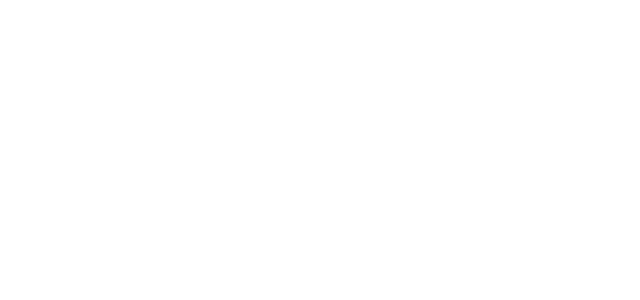
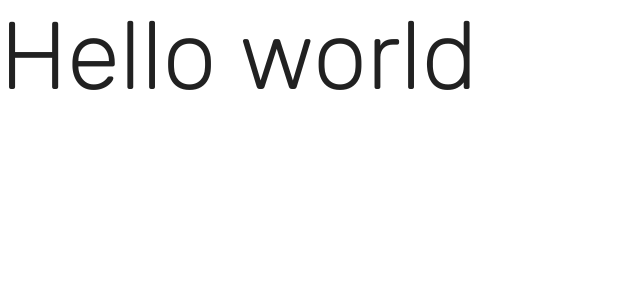
Before and after one commit to IgorSmugalov/resto-office, a Next.js app: page / in a window 1280 px wide. Shown: the top 300 px of the page, without its empty margins (0-640 px from the left). Built offline with nearby package versions, Linux system fonts and the light colour scheme.

Commit message:
feat: added material ui

```diff
--- a/src/app/layout.tsx
+++ b/src/app/layout.tsx
@@ -1,5 +1,7 @@
+import ThemeRegistry from '@global/theme/theme-registry'
 import type { Metadata } from 'next'
 import { Inter } from 'next/font/google'
+import { ReactNode } from 'react'
 
 const inter = Inter({ subsets: ['latin'] })
 
@@ -7,14 +9,12 @@ export const metadata: Metadata = {
   title: 'Resto-office',
 }
 
-export default function RootLayout({
-  children,
-}: {
-  children: React.ReactNode
-}) {
+export default function RootLayout({ children }: { children: ReactNode }) {
   return (
     <html lang="en">
-      <body className={inter.className}>{children}</body>
+      <ThemeRegistry options={{ key: 'mui' }}>
+        <body className={inter.className}>{children}</body>
+      </ThemeRegistry>
     </html>
   )
 }
--- a/src/app/page.module.css
+++ /dev/null
@@ -1,3 +0,0 @@
-.main {
-  display: flex;
-}
--- a/src/app/page.tsx
+++ b/src/app/page.tsx
@@ -1,5 +1,9 @@
-import styles from './page.module.css'
+import { Typography } from '@mui/material'
 
 export default function Home() {
-  return <main className={styles.main}></main>
+  return (
+    <main>
+      <Typography variant={'h1'}>Hello world</Typography>
+    </main>
+  )
 }
--- /dev/null
+++ b/src/global/theme/mui-theme.ts
@@ -0,0 +1,12 @@
+import { Rubik } from 'next/font/google'
+import { createTheme, Theme } from '@mui/material/styles'
+
+const rubik = Rubik({
+  weight: ['300', '400'],
+  style: ['normal', 'italic'],
+  subsets: ['latin'],
+})
+
+export const muiTheme: Theme = createTheme({
+  typography: { fontFamily: rubik.style.fontFamily },
+})
--- /dev/null
+++ b/src/global/theme/theme-registry.tsx
@@ -0,0 +1,66 @@
+'use client'
+
+import { useState } from 'react'
+import createCache from '@emotion/cache'
+import { useServerInsertedHTML } from 'next/navigation'
+import { CacheProvider } from '@emotion/react'
+import { ThemeProvider } from '@mui/material/styles'
+import CssBaseline from '@mui/material/CssBaseline'
+import { muiTheme } from '@global/theme/mui-theme'
+
+// This implementation is from emotion-js
+// https://github.com/emotion-js/emotion/issues/2928#issuecomment-1319747902
+// eslint-disable-next-line @typescript-eslint/ban-ts-comment
+// @ts-ignore
+export default function ThemeRegistry(props) {
+  const { options, children } = props
+
+  const [{ cache, flush }] = useState(() => {
+    const cache = createCache(options)
+    cache.compat = true
+    const prevInsert = cache.insert
+    let inserted: string[] = []
+    cache.insert = (...args) => {
+      const serialized = args[1]
+      if (cache.inserted[serialized.name] === undefined) {
+        inserted.push(serialized.name)
+      }
+      return prevInsert(...args)
+    }
+    const flush = () => {
+      const prevInserted = inserted
+      inserted = []
+      return prevInserted
+    }
+    return { cache, flush }
+  })
+
+  useServerInsertedHTML(() => {
+    const names = flush()
+    if (names.length === 0) {
+      return null
+    }
+    let styles = ''
+    for (const name of names) {
+      styles += cache.inserted[name]
+    }
+    return (
+      <style
+        key={cache.key}
+        data-emotion={`${cache.key} ${names.join(' ')}`}
+        dangerouslySetInnerHTML={{
+          __html: options.prepend ? `@layer emotion {${styles}}` : styles,
+        }}
+      />
+    )
+  })
+
+  return (
+    <CacheProvider value={cache}>
+      <ThemeProvider theme={muiTheme}>
+        <CssBaseline />
+        {children}
+      </ThemeProvider>
+    </CacheProvider>
+  )
+}
```
Also changed, not shown: package.json (+7 -4 lines), 1 other file (tests, documents, lock files or other folders).
